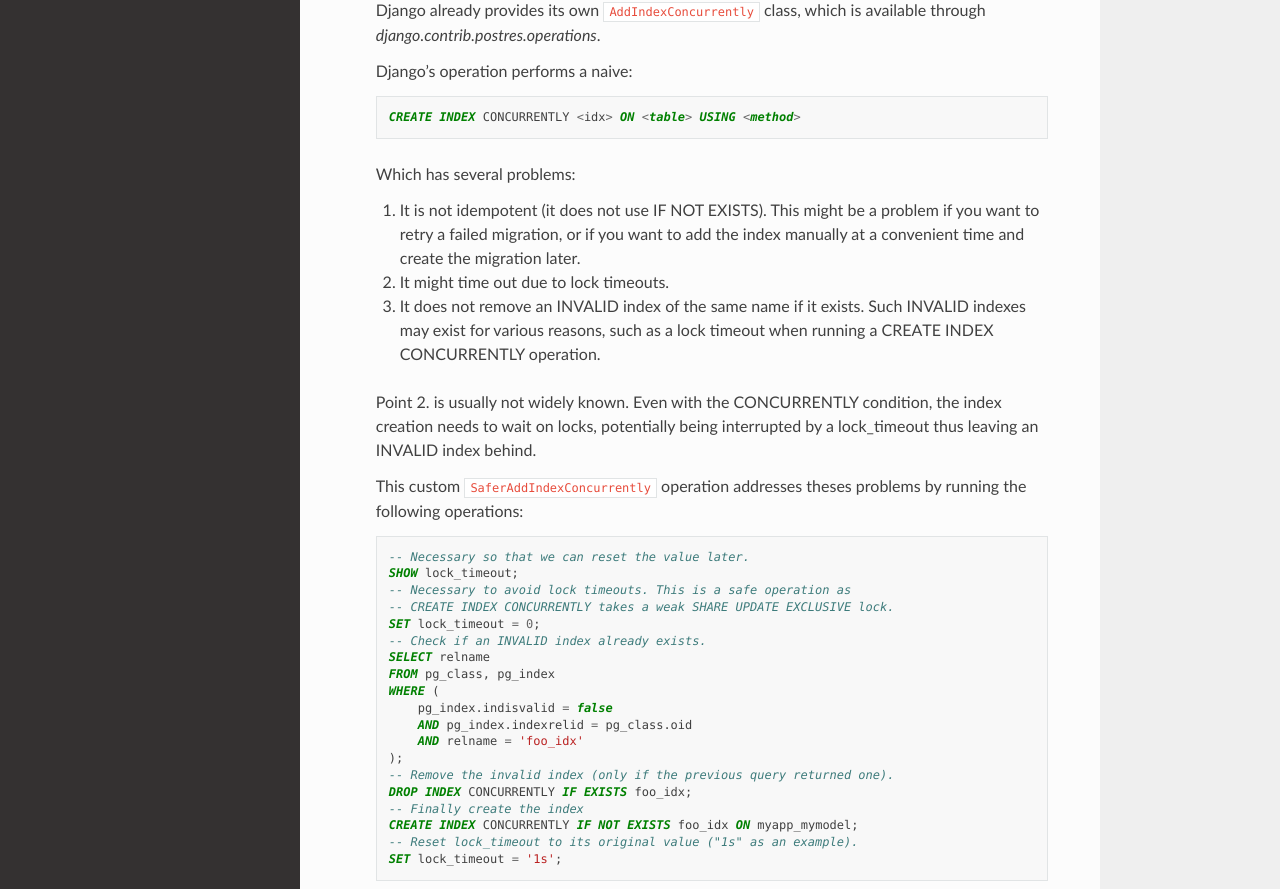
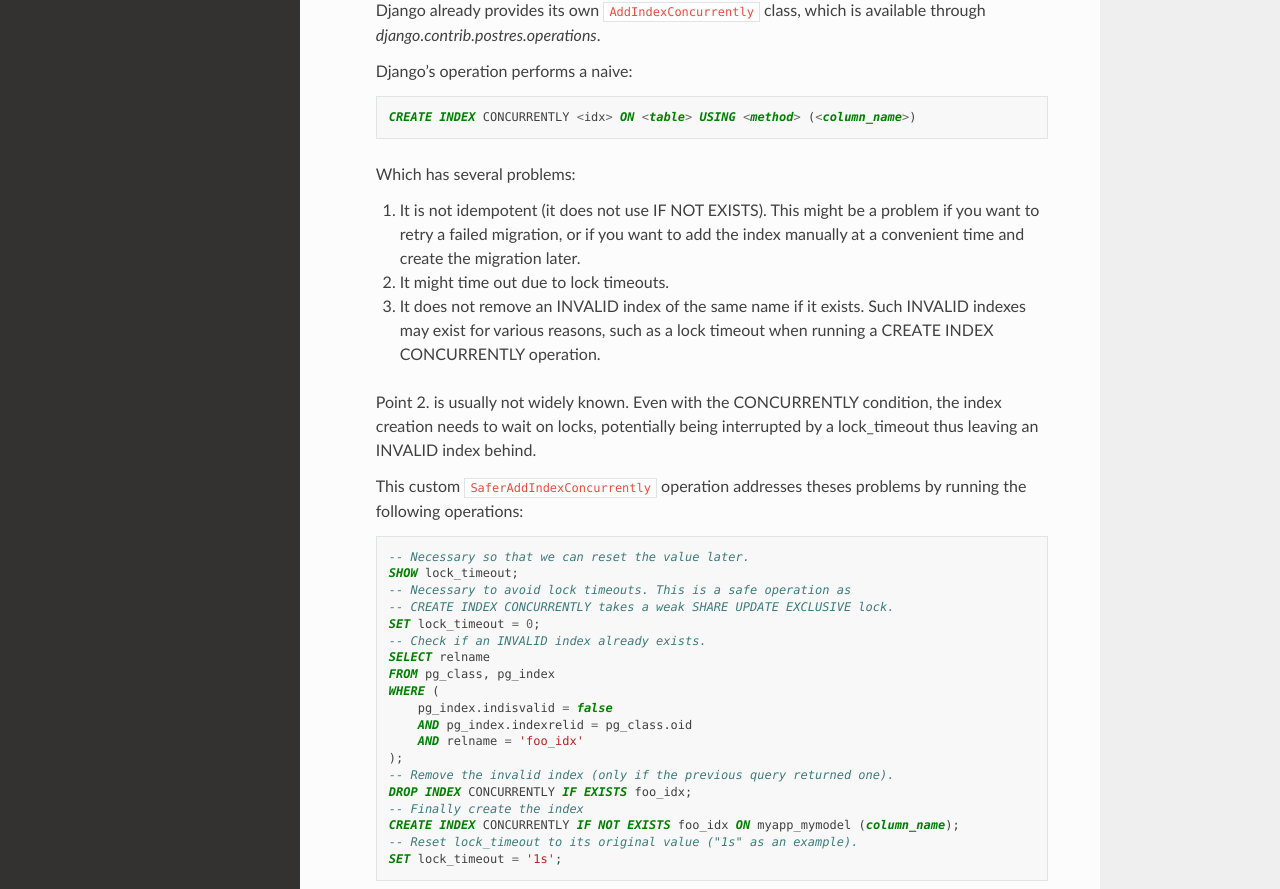
Before and after one commit to kraken-tech/django-pg-migration-tools, a Sphinx documentation site: the page built from docs/usage/operations.rst, in a window 1280 px wide and 1400 px high. Shown: the part 508-1397 px from the top of the window. Built offline with Sphinx 7.4.7 and the Read the Docs theme 3.1.0, drawn with Linux system fonts in a browser that asks for light colours.

Commit message:
Fix syntax of CREATE INDEX CONCURRENTLY on docs
These DDL statements were missing the column name.

```diff
--- a/docs/usage/operations.rst
+++ b/docs/usage/operations.rst
@@ -28,7 +28,7 @@ Class Definitions
 
     .. code-block:: sql
 
-      CREATE INDEX CONCURRENTLY <idx> ON <table> USING <method>
+      CREATE INDEX CONCURRENTLY <idx> ON <table> USING <method> (<column_name>)
 
     Which has several problems:
 
@@ -65,7 +65,7 @@ Class Definitions
       -- Remove the invalid index (only if the previous query returned one).
       DROP INDEX CONCURRENTLY IF EXISTS foo_idx;
       -- Finally create the index
-      CREATE INDEX CONCURRENTLY IF NOT EXISTS foo_idx ON myapp_mymodel;
+      CREATE INDEX CONCURRENTLY IF NOT EXISTS foo_idx ON myapp_mymodel (column_name);
       -- Reset lock_timeout to its original value ("1s" as an example).
       SET lock_timeout = '1s';
 
@@ -277,7 +277,7 @@ Class Definitions
       DROP INDEX CONCURRENTLY IF EXISTS foo_unique_idx;
 
       -- Finally create the UNIQUE index
-      CREATE UNIQUE INDEX CONCURRENTLY IF NOT EXISTS foo_unique_idx ON myapp_mymodel;
+      CREATE UNIQUE INDEX CONCURRENTLY IF NOT EXISTS foo_unique_idx ON myapp_mymodel (column_name);
 
       -- Reset lock_timeout to its original value ("1s" as an example).
       SET lock_timeout = '1s';
```
